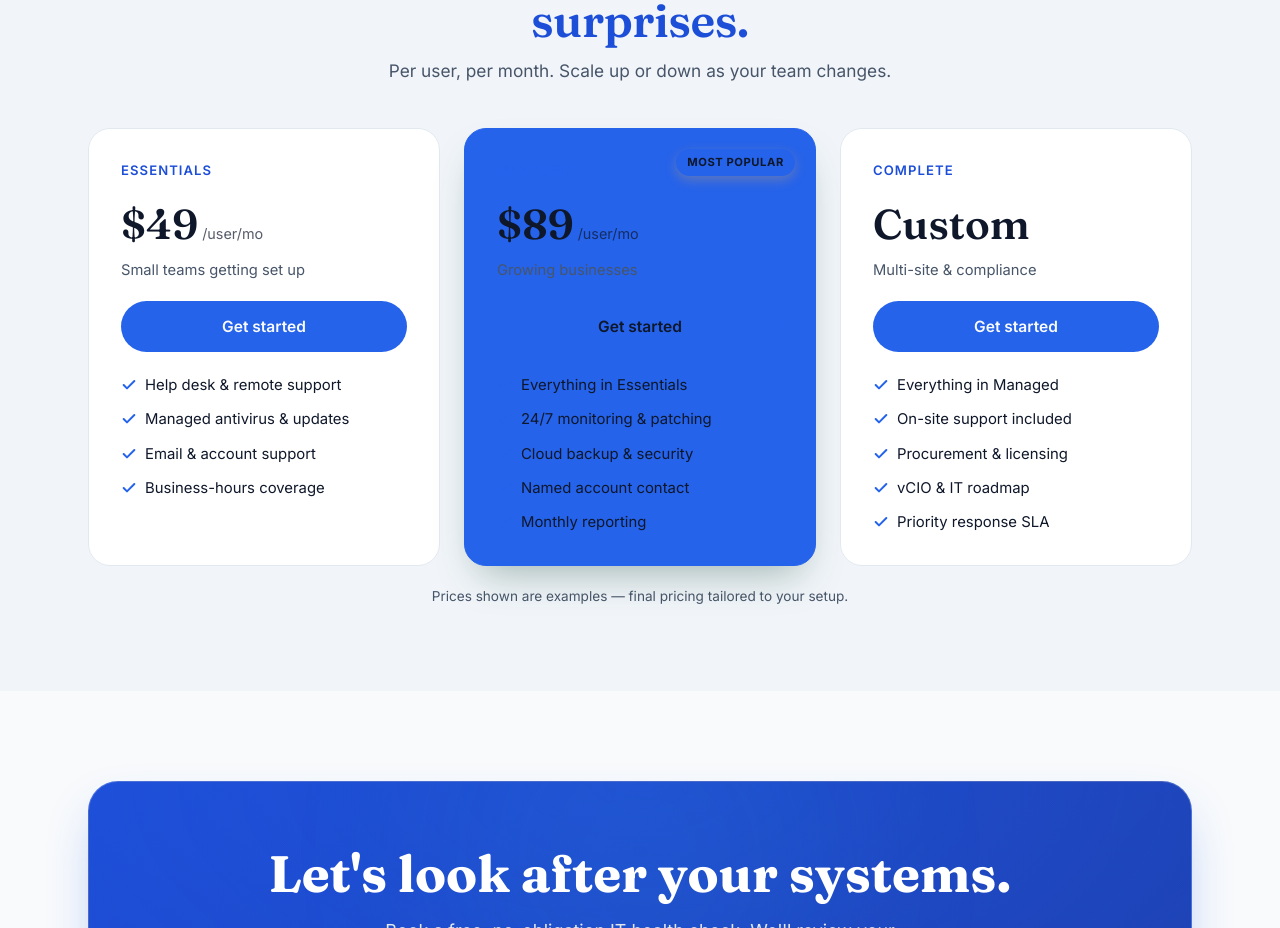
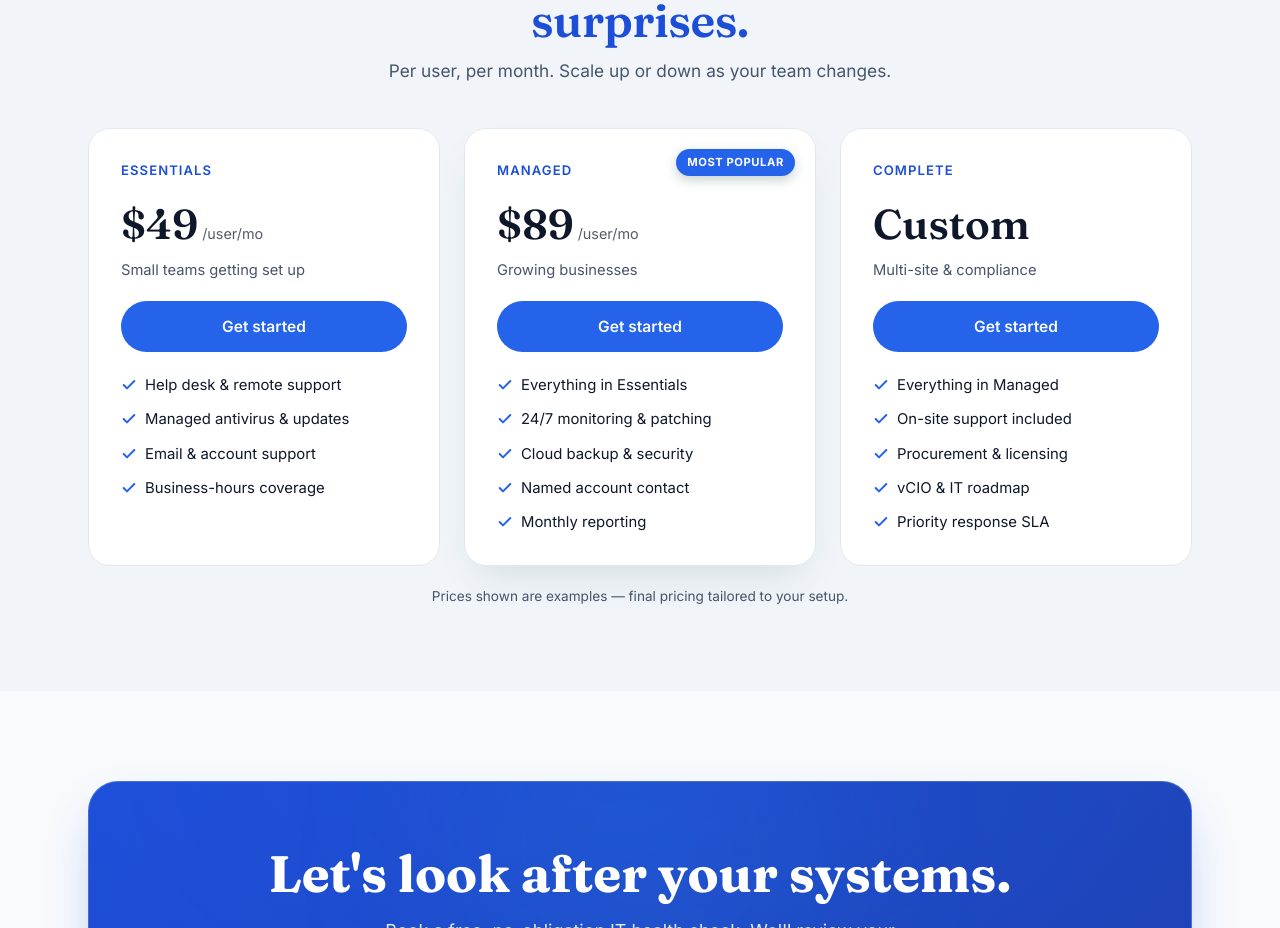
Before and after one commit to Taharehmann/Veritron-IT, a React (Vite) app in the folder veritron/: page / in a window 1280 px wide. Shown: the part 3965-4893 px from the top of the page. Built offline with nearby package versions, Linux system fonts and the light colour scheme.

Commit message:
Fixed Pricing Card UI

```diff
--- a/veritron/src/components/sections/Pricing.jsx
+++ b/veritron/src/components/sections/Pricing.jsx
@@ -26,16 +26,16 @@ export default function Pricing() {
         <div style={{ display: "grid", gridTemplateColumns: isMd ? "repeat(3, 1fr)" : "1fr", gap: isMobile ? 20 : 24 }}>
           {PLANS.map((p, i) => (
             <Reveal key={p.name} delay={i * 100}>
-              <div className="card-interactive" style={{ background: p.popular ? C.pine : C.surface, color: p.popular ? C.heroInk : C.ink, border: `1px solid ${p.popular ? C.pine : C.line}`, borderRadius: 22, padding: isMobile ? 24 : 32, position: "relative", height: "100%", boxShadow: p.popular ? "0 20px 40px -15px rgba(30,77,63,.4)" : "none" }}>
-                {p.popular && <span style={{ position: "absolute", top: isMobile ? 16 : 20, right: isMobile ? 16 : 20, background: C.honey, color: C.pineDeep, fontSize: ".7rem", fontWeight: 700, padding: ".3rem .7rem", borderRadius: 999, letterSpacing: ".05em", boxShadow: "0 4px 12px rgba(224,164,88,.3)" }}>MOST POPULAR</span>}
-                <div style={{ fontWeight: 600, fontSize: ".82rem", letterSpacing: ".08em", textTransform: "uppercase", color: p.popular ? C.honey : C.honeyDk }}>{p.name}</div>
+              <div className="card-interactive" style={{ background: C.surface, color: C.ink, border: `1px solid ${C.line}`, borderRadius: 22, padding: isMobile ? 24 : 32, position: "relative", height: "100%", boxShadow: p.popular ? "0 20px 40px -15px rgba(30,77,63,.15)" : "none" }}>
+                {p.popular && <span style={{ position: "absolute", top: isMobile ? 16 : 20, right: isMobile ? 16 : 20, background: C.pine, color: "#fff", fontSize: ".7rem", fontWeight: 700, padding: ".3rem .7rem", borderRadius: 999, letterSpacing: ".05em", boxShadow: "0 4px 12px rgba(30,77,63,.25)" }}>MOST POPULAR</span>}
+                <div style={{ fontWeight: 600, fontSize: ".82rem", letterSpacing: ".08em", textTransform: "uppercase", color: C.honeyDk }}>{p.name}</div>
                 <div style={{ margin: "12px 0 4px", display: "flex", alignItems: "baseline", gap: 4 }}>
                   <span style={{ fontFamily: DISPLAY, fontWeight: 600, fontSize: isMobile ? "2.2rem" : "2.6rem" }}>{p.price === "—" ? "Custom" : `$${p.price}`}</span>
                   {p.price !== "—" && <span style={{ opacity: .7, fontSize: ".9rem" }}>/user/mo</span>}
                 </div>
-                <div style={{ fontSize: ".92rem", color: p.popular ? C.heroMuted : C.muted, marginBottom: 20 }}>{p.tag}</div>
-                <a href="#contact" className="btn-interactive" style={{ ...btnP, width: "100%", justifyContent: "center", background: p.popular ? C.honey : C.pine, color: p.popular ? C.pineDeep : C.bg, marginBottom: 22 }}>Get started</a>
-                <div style={{ display: "flex", flexDirection: "column", gap: 12 }}>{p.feats.map((f) => <div key={f} style={{ display: "flex", alignItems: "center", gap: 8, fontSize: ".93rem" }}><Check size={16} color={p.popular ? C.honey : C.pine} strokeWidth={3} style={{ flexShrink: 0 }} /> {f}</div>)}</div>
+                <div style={{ fontSize: ".92rem", color: C.muted, marginBottom: 20 }}>{p.tag}</div>
+                <a href="#contact" className="btn-interactive" style={{ ...btnP, width: "100%", justifyContent: "center", background: C.pine, color: C.bg, marginBottom: 22 }}>Get started</a>
+                <div style={{ display: "flex", flexDirection: "column", gap: 12 }}>{p.feats.map((f) => <div key={f} style={{ display: "flex", alignItems: "center", gap: 8, fontSize: ".93rem" }}><Check size={16} color={C.pine} strokeWidth={3} style={{ flexShrink: 0 }} /> {f}</div>)}</div>
               </div>
             </Reveal>
           ))}
--- a/veritron/src/components/sections/WhatsAppButton.jsx
+++ b/veritron/src/components/sections/WhatsAppButton.jsx
@@ -40,7 +40,7 @@ export default function WhatsAppButton() {
         }} />
         {/* WhatsApp icon */}
         <svg width={isMobile ? 28 : 32} height={isMobile ? 28 : 32} viewBox="0 0 32 32" fill="none" xmlns="http://www.w3.org/2000/svg">
-          <path d="M16.004 2.667A13.28 13.28 0 0 0 2.72 15.95a13.18 13.18 0 0 0 1.78 6.62L2.667 29.333l6.96-1.82A13.28 13.28 0 0 0 16.004 29.3 13.28 13.28 0 0 0 29.333 16 13.28 13.28 0 0 0 16.004 2.667Zm0 24.266a10.88 10.88 0 0 1-5.56-1.52l-.4-.24-4.12 1.08 1.1-4.02-.26-.42a10.87 10.87 0 0 1-1.67-5.8 10.92 10.92 0 0 1 10.92-10.92A10.92 10.92 0 0 1 26.933 16a10.92 10.92 0 0 1-10.93 10.933Zm5.98-8.18c-.33-.16-1.94-.96-2.24-1.07-.3-.1-.52-.16-.74.17s-.85 1.07-1.04 1.28c-.19.22-.38.24-.71.08a8.94 8.94 0 0 1-2.64-1.63 9.9 9.9 0 0 1-1.83-2.27c-.19-.33 0-.5.14-.67.14-.15.33-.38.49-.57.16-.19.22-.33.33-.55.1-.22.05-.41-.03-.57-.08-.16-.74-1.78-1.01-2.44-.27-.64-.54-.55-.74-.56h-.63c-.22 0-.57.08-.87.41s-1.14 1.12-1.14 2.72 1.17 3.16 1.33 3.38c.16.22 2.3 3.52 5.58 4.93.78.34 1.39.54 1.86.69.78.25 1.49.21 2.06.13.63-.1 1.94-.79 2.21-1.56.27-.77.27-1.43.19-1.56-.08-.14-.3-.22-.63-.38Z" fill="#fff"/>
+          <path d="M16.004 2.667A13.28 13.28 0 0 0 2.72 15.95a13.18 13.18 0 0 0 1.78 6.62L2.667 29.333l6.96-1.82A13.28 13.28 0 0 0 16.004 29.3 13.28 13.28 0 0 0 29.333 16 13.28 13.28 0 0 0 16.004 2.667Zm0 24.266a10.88 10.88 0 0 1-5.56-1.52l-.4-.24-4.12 1.08 1.1-4.02-.26-.42a10.87 10.87 0 0 1-1.67-5.8 10.92 10.92 0 0 1 10.92-10.92A10.92 10.92 0 0 1 26.933 16a10.92 10.92 0 0 1-10.93 10.933Zm5.98-8.18c-.33-.16-1.94-.96-2.24-1.07-.3-.1-.52-.16-.74.17s-.85 1.07-1.04 1.28c-.19.22-.38.24-.71.08a8.94 8.94 0 0 1-2.64-1.63 9.9 9.9 0 0 1-1.83-2.27c-.19-.33 0-.5.14-.67.14-.15.33-.38.49-.57.16-.19.22-.33.33-.55.1-.22.05-.41-.03-.57-.08-.16-.74-1.78-1.01-2.44-.27-.64-.54-.55-.74-.56h-.63c-.22 0-.57.08-.87.41s-1.14 1.12-1.14 2.72 1.17 3.16 1.33 3.38c.16.22 2.3 3.52 5.58 4.93.78.34 1.39.54 1.86.69.78.25 1.49.21 2.06.13.63-.1 1.94-.79 2.21-1.56.27-.77.27-1.43.19-1.56-.08-.14-.3-.22-.63-.38Z" fill="#fff" />
         </svg>
       </a>
       <style>{`@keyframes waPulse{0%{transform:scale(1);opacity:.6}70%{transform:scale(1.35);opacity:0}100%{transform:scale(1.35);opacity:0}}`}</style>
```
